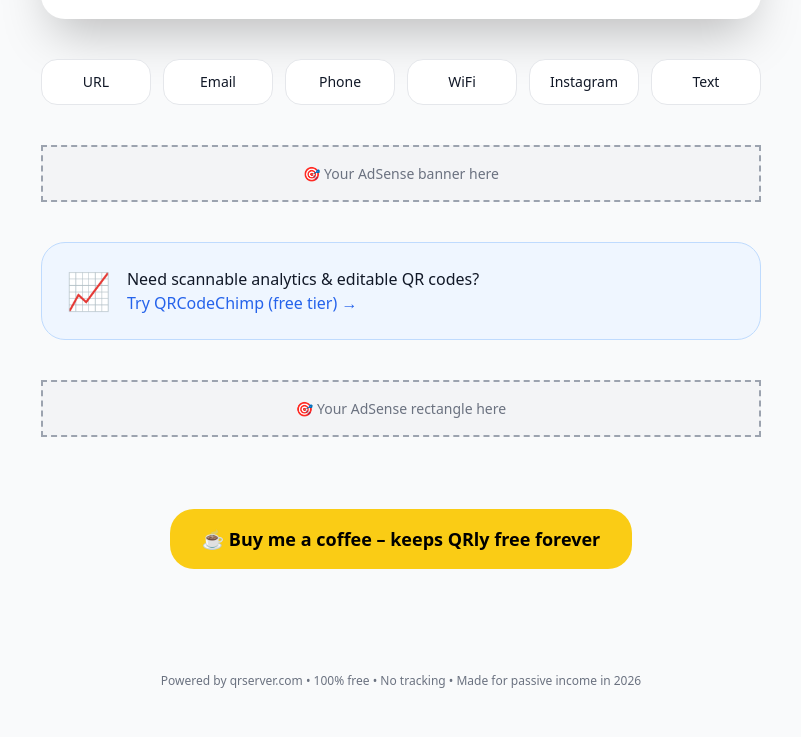
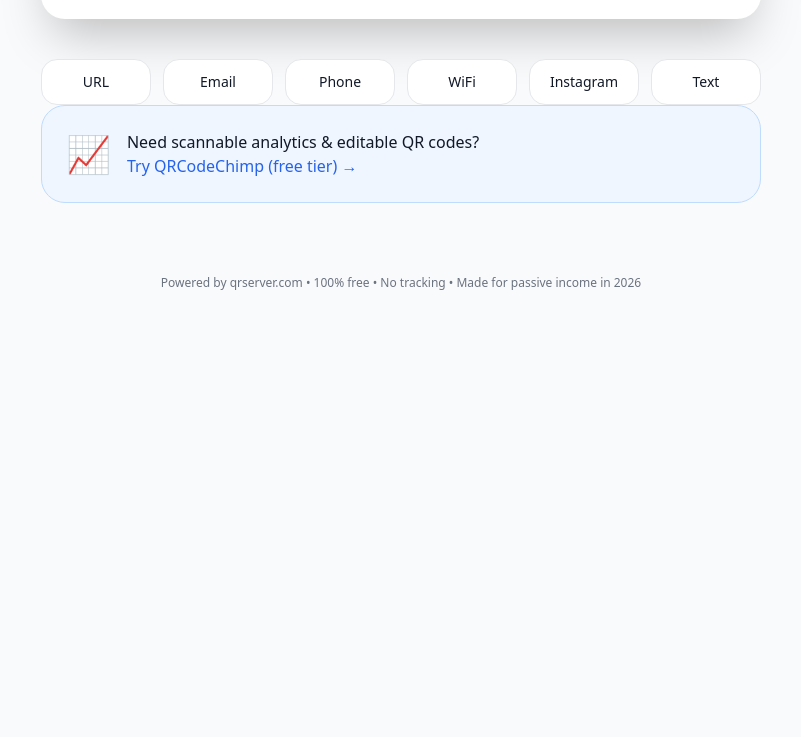
Before and after one commit to ncoat48/birthdaytest, a plain HTML site: page index.html in a window 1280 px wide. Shown: the part 803-1540 px from the top of the page, without its empty margins (239-1040 px from the left). After the commit the page ends 1142 px from the top, so only its background shows below. Drawn offline with nearby package versions, Linux system fonts and the light colour scheme.

Commit message:
Update index.html

```diff
--- a/index.html
+++ b/index.html
@@ -116,10 +116,7 @@
         </div>
 
         <!-- AdSense 1 -->
-        <div class="my-10 ad-placeholder">
-            <!-- ADSENSE PLACEHOLDER 1 (728×90) — Replace after approval -->
-            <p>🎯 Your AdSense banner here</p>
-        </div>
+
 
         <!-- Affiliate Promo -->
         <div
@@ -134,18 +131,10 @@
         </div>
 
         <!-- AdSense 2 -->
-        <div class="my-10 ad-placeholder">
-            <!-- ADSENSE PLACEHOLDER 2 (300×250) — Replace after approval -->
-            <p>🎯 Your AdSense rectangle here</p>
-        </div>
+
 
         <!-- Buy Me a Coffee -->
-        <div class="text-center py-8">
-            <a href="https://buymeacoffee.com/yourusername" target="_blank"
-                class="inline-flex items-center gap-3 bg-yellow-400 hover:bg-yellow-500 text-black font-bold px-8 py-4 rounded-3xl text-lg transition">
-                ☕ Buy me a coffee – keeps QRly free forever
-            </a>
-        </div>
+
     </div>
 
     <footer class="text-center text-xs text-gray-500 py-12">
```
